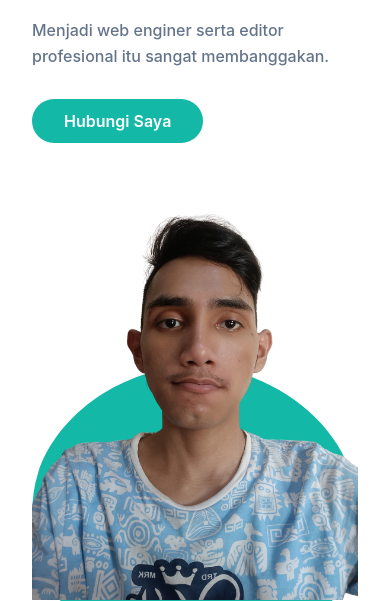
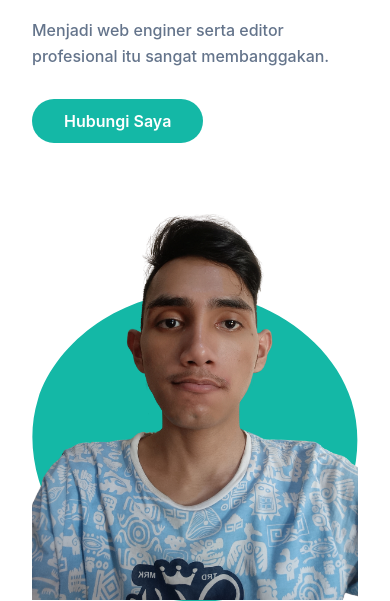
Before and after one commit to haidar-bafagih/portfolio-alli-tailwind, a plain HTML site: page index.html in a window 390 px wide. Shown: the part 243-844 px from the top of the page. Drawn offline with nearby package versions, Linux system fonts and the light colour scheme.

Commit message:
Update index.html

```diff
--- a/index.html
+++ b/index.html
@@ -114,7 +114,7 @@
                 <div class="w-full self-end px-4 lg:w-1/2">
                     <div class="mt-10 relative lg:mt-0 lg:right-0">
                         <img src="./img/Ali-haidar.png" alt="Ali Haidar" class="max-w-full mx-auto">
-                        <span class="absolute bottom-0 -z-10 left-1/2 -translate-x-1/2 md:scale-125 max-[420px]:top-[4px]">
+                        <span class="absolute bottom-0 -z-10 left-1/2 -translate-x-1/2 md:scale-125 max-[420px]:top-[-70px]">
                             <svg width="400" height="700" viewBox="0 0 200 200" xmlns="http://www.w3.org/2000/svg">
                              <path fill="#14b8a6" d="M71.1,-23.8C79.9,4,66.4,38.4,42.2,55.3C18.1,72.2,-16.7,71.5,-41.2,54.3C-65.8,37.1,-80,3.2,-71.4,-24.3C-62.8,-51.8,-31.4,-73,-0.1,-72.9C31.1,-72.9,62.3,-51.6,71.1,-23.8Z" transform="translate(100 100) scale(1.1)" />
                             </svg>
```
